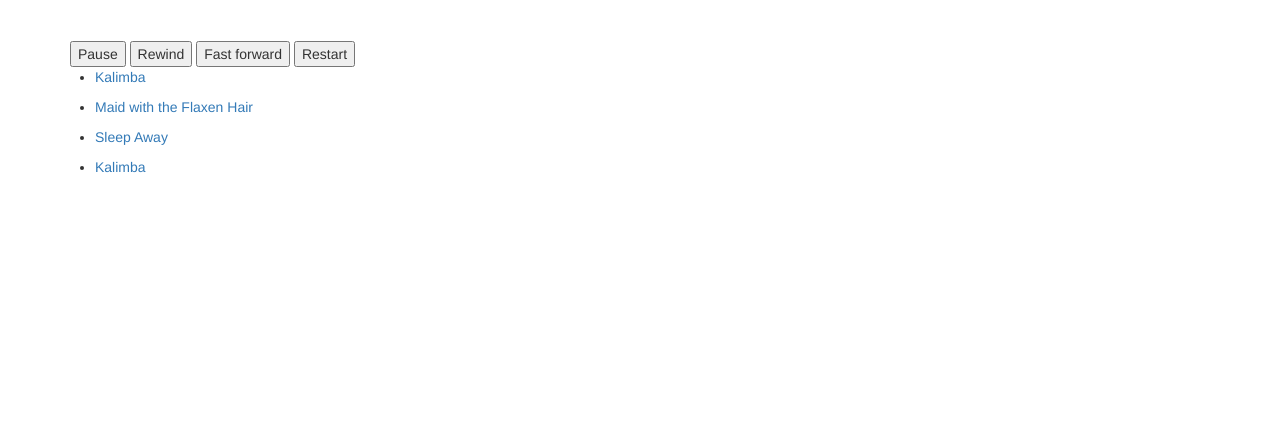
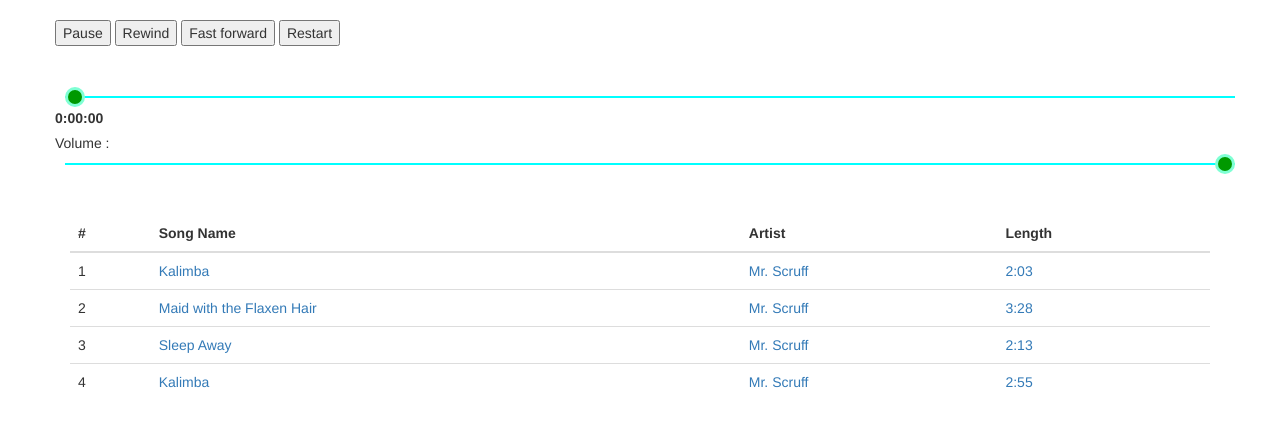
Before and after one commit to Charchit26/Just-Play, a plain HTML site: page index.html in a window 1280 px wide. Both pictures are taken after a click on the button "Play". Drawn offline with nearby package versions, Linux system fonts and the light colour scheme; some packages are replaced by stand-ins of ours.

Commit message:
added seekbar and volume

```diff
--- /dev/null
+++ b/css/style.css
@@ -0,0 +1,25 @@
+#playerDiv{
+
+}
+
+input[type="range"] {
+  -webkit-appearance: none;
+  width: 100%;
+  height: 2px;
+  background: aqua;
+  background-position: center;
+  background-repeat: no-repeat;
+  margin:10px;
+}
+
+input[type="range"]::-webkit-slider-thumb {
+  -webkit-appearance: none;
+  width: 20px;
+  height: 20px;
+  border-radius: 100%;
+  background: #009900;
+  position: relative;
+  border: 3px solid aquamarine;
+  z-index: 3;
+  cursor: pointer;
+}
--- a/index.html
+++ b/index.html
@@ -2,7 +2,7 @@
 <html>
     <head>
         <title>
-            My Space - Charchit.gq
+            Just Play
         </title>
         <script
             src="https://code.jquery.com/jquery-3.1.1.min.js"
@@ -16,37 +16,66 @@
         <!-- Latest compiled and minified JavaScript -->
         <script src="https://maxcdn.bootstrapcdn.com/bootstrap/3.3.7/js/bootstrap.min.js" integrity="sha384-Tc5IQib027qvyjSMfHjOMaLkfuWVxZxUPnCJA7l2mCWNIpG9mGCD8wGNIcPD7Txa" crossorigin="anonymous"></script>
         <script src="js/app.js"></script>
+		<link rel="stylesheet" href="css/style.css" />
     </head>
 <body ng-app=myAudioApp>
     <div ng-controller="mainCtrlr" class="container">
-		<div class="row" id="player">
+		<div class="row" id="playerDiv">
 			<div class="col-md-12 col-lg-12 col-sm-12 col-xs-12">
 				<audio id="mainAudio">
 					HTML5 audio not supported
 				</audio>
 			</div>
+			<br>
+			<button id="play" ng-click="playAudio()" ng-hide=audioPlayingFlag>
+			  Play
+			</button>
+			<button id="pause" ng-click="pauseAudio()" ng-show=audioPlayingFlag>
+			  Pause
+			</button>
+			<button ng-click="prevAudio();">
+			  Rewind
+			</button>
+			<button ng-click="nextAudio();">
+			  Fast forward
+			</button>
+			<button ng-click="restartAudio();">
+			  Restart
+			</button>
+			<br><br><br>
+			<input type="range" step="any" id="audioSeekbar" onchange="ChangeTheTime()" value="0"></input>
+			<label id="lblTime">-:--:--</label>
+			<br>
+			Volume :<input type="range" min="0" max="1" step="0.1" id="volume" onchange="ChangeVolume()">
 		</div>
 		<br><br>
-		<button id="play" ng-click="playAudio()">
-		  Play
-		</button>
-
-		<button onclick="prevAudio();">
-		  Rewind
-		</button>
-		<button onclick="nextAudio();">
-		  Fast forward
-		</button>
-		<button onclick="restartAudio();">
-		  Restart
-		</button>
-		<br>
         <div class="row">
-            <ul ng-repeat='song in songsList'>
-                <li>
-                    <a ng-click="playSound(song.url)">{{song.title}}</a>
-                </li>
-            </ul>
+			<div class="col-md-12 col-lg-12 col-sm-12 col-xs-12">
+				<table class="table table-inverse">
+				<thead>
+					<tr>
+					  <th>#</th>
+					  <th>Song Name</th>
+					  <th>Artist</th>
+					  <th>Length</th>
+					</tr>
+				</thead>
+				<tbody>
+					<tr ng-repeat='song in songsList'>
+						<td>{{$index + 1}}</td>
+						<td>
+							<a ng-click="loadAudio(song)">{{song.title}}</a>
+						</td>
+						<td>
+							<a ng-click="loadAudio(song)">{{song.artist}}</a>
+						</td>
+						<td>
+							<a ng-click="loadAudio(song)">{{song.length}}</a>
+						</td>
+					</tr>
+				</tbody>
+				</table>
+			</div>
         </div>
     </div>
 </body>
--- a/js/app.js
+++ b/js/app.js
@@ -2,60 +2,58 @@ var myAudioApp=angular.module('myAudioApp',[]);
 
 myAudioApp.controller('mainCtrlr',function($scope){
    $scope.songsList= [{
-                        id: "1",
 						title: 'Kalimba',
 						artist: 'Mr. Scruff',
-						url: 'C:/Users/Public/Music/Sample Music/Kalimba.mp3'
+						url: 'C:/Users/Public/Music/Sample Music/Kalimba.mp3',
+						length: '2:03'
                      },
                      {
-                        id: "1",
 						title: 'Maid with the Flaxen Hair',
 						artist: 'Mr. Scruff',
-						url: 'C:/Users/Public/Music/Sample Music/Maid with the Flaxen Hair.mp3'
+						url: 'C:/Users/Public/Music/Sample Music/Maid with the Flaxen Hair.mp3',
+						length: '3:28'
                      },
                      {
-                        id: "1",
 						title: 'Sleep Away',
 						artist: 'Mr. Scruff',
-						url: 'C:/Users/Public/Music/Sample Music/Sleep Away.mp3'
+						url: 'C:/Users/Public/Music/Sample Music/Sleep Away.mp3',
+						length: '2:13'
                      },
                      {
-                        id: "1",
 						title: 'Kalimba',
 						artist: 'Mr. Scruff',
-						url: 'C:/Users/Public/Music/Sample Music/Kalimba.mp3'
+						url: 'C:/Users/Public/Music/Sample Music/Kalimba.mp3',
+						length: '2:55'
                      }];
-	$scope.playSound=function(input){
-		console.log("You just clicked for url : "+input);
-        $scope.audioURL=input;
+
+	var mainAudio = document.getElementById('mainAudio');
+	$scope.audioPlayingFlag=false;
+	// $scope.seekbar = document.getElementById("audioSeekBar");
+
+	$scope.loadAudio=function(input){
+		console.log("You just clicked for url : "+input.url);
+        $scope.audioURL=input.url;
+		$scope.currentIndex = getIndexOf($scope.songsList, input.url, 'url');
+		UpdateTheTime();
+		$scope.playAudio();
     };
 
 	var currentFile = "";
     $scope.playAudio = function(){
             // Check for audio element support.
             if (window.HTMLAudioElement) {
-				console.log("SDfs")
                 try {
-					var audioURL='C:/Users/Public/Music/Sample Music/Kalimba.mp3';
-                    var oAudio = document.getElementById('mainAudio');
-                    var btn = document.getElementById('play');
-                    //var audioURL = document.getElementById('audiofile');
-
-                    //Skip loading if current file hasn't changed.
-                    if (audioURL !== currentFile) {
-                        oAudio.src = audioURL;
-                        currentFile = audioURL;
+					if($scope.audioURL=='' || angular.isUndefined($scope.audioURL)){
+						$scope.loadAudio($scope.songsList[0]);
+					}
+					//Skip loading if current file hasn't changed.
+                    if ($scope.audioURL !== currentFile) {
+                        mainAudio.src = $scope.audioURL;
+                        currentFile = $scope.audioURL;
                     }
 
-                    // Tests the paused attribute and set state.
-                    if (oAudio.paused) {
-                        oAudio.play();
-                        btn.textContent = "Pause";
-                    }
-                    else {
-                        oAudio.pause();
-                        btn.textContent = "Play";
-                    }
+					mainAudio.play();
+					$scope.audioPlayingFlag=true;
                 }
                 catch (e) {
                     // Fail silently but show in F12 developer tools console
@@ -64,12 +62,82 @@ myAudioApp.controller('mainCtrlr',function($scope){
             }
         }
 
+	$scope.pauseAudio = function(){
+		mainAudio.pause();
+		$scope.audioPlayingFlag=false;
+	};
+
+	$scope.prevAudio = function(){
+		mainAudio.pause();
+		if($scope.currentIndex > 0){
+			$scope.loadAudio($scope.songsList[$scope.currentIndex-1]);
+		}
+		else{
+			//reload the current track
+			$scope.loadAudio($scope.songsList[0]);
+		}
+	};
+
+	$scope.nextAudio = function(){
+		mainAudio.pause();
+		if($scope.currentIndex < $scope.songsList.length){
+			$scope.loadAudio($scope.songsList[$scope.currentIndex+1]);
+		}
+		else{
+			//loop play list
+			console.log("Play list finished, Starting from the beginning");
+			$scope.loadAudio($scope.songsList[0]);
+		}
+	};
+
+		// Fired when an audio is finished playing
+	mainAudio.addEventListener('ended',function(){
+		console.log("Audio finished playing, switching to next one in the list");
+		mainAudio.pause();
+		if($scope.currentIndex < $scope.songsList.length){
+			$scope.loadAudio($scope.songsList[$scope.currentIndex+1]);
+		}
+		else{
+			//loop play list
+			console.log("Play list finished, Starting from the beginning");
+			$scope.loadAudio($scope.songsList[0]);
+		}
+    });
+
+	mainAudio.addEventListener('timeupdate', UpdateTheTime, false);
+	mainAudio.addEventListener('durationchange', SetSeekBar, false);
+	volume.value = mainAudio.volume;
+
+	// fires when page loads, it sets the min and max range of the video
+
+    function SetSeekBar() {
+       audioSeekbar.min = 0;
+       audioSeekbar.max = mainAudio.duration;
+    }
+
+    // fires when seekbar is changed
+
+	function UpdateTheTime() {
+	   var sec = mainAudio.currentTime;
+	   var h = Math.floor(sec / 3600);
+	   sec = sec % 3600;
+	   var min = Math.floor(sec / 60);
+	   sec = Math.floor(sec % 60);
+	   if (sec.toString().length < 2) sec = "0" + sec;
+	   if (min.toString().length < 2) min = "0" + min;
+	   document.getElementById('lblTime').innerHTML = h + ":" + min + ":" + sec;
+	   audioSeekbar.min = mainAudio.startTime;
+	   audioSeekbar.max = mainAudio.duration;
+	   audioSeekbar.value = mainAudio.currentTime;
+       }
+
+			// Rewinds the audio file by 30 seconds.
 	function rewindAudio() {
              // Check for audio element support.
             if (window.HTMLAudioElement) {
                 try {
-                    var oAudio = document.getElementById('myaudio');
-                    oAudio.currentTime -= 30.0;
+                    var mainAudio = document.getElementById('myaudio');
+                    mainAudio.currentTime -= 30.0;
                 }
                 catch (e) {
                     // Fail silently but show in F12 developer tools console
@@ -79,14 +147,13 @@ myAudioApp.controller('mainCtrlr',function($scope){
         }
 
              // Fast forwards the audio file by 30 seconds.
-
-        function forwardAudio() {
+    function forwardAudio() {
 
              // Check for audio element support.
             if (window.HTMLAudioElement) {
                 try {
-                    var oAudio = document.getElementById('myaudio');
-                    oAudio.currentTime += 30.0;
+                    var mainAudio = document.getElementById('myaudio');
+                    mainAudio.currentTime += 30.0;
                 }
                 catch (e) {
                     // Fail silently but show in F12 developer tools console
@@ -96,13 +163,12 @@ myAudioApp.controller('mainCtrlr',function($scope){
         }
 
              // Restart the audio file to the beginning.
-
-        function restartAudio() {
+    function restartAudio() {
              // Check for audio element support.
             if (window.HTMLAudioElement) {
                 try {
-                    var oAudio = document.getElementById('myaudio');
-                    oAudio.currentTime = 0;
+                    var mainAudio = document.getElementById('myaudio');
+                    mainAudio.currentTime = 0;
                 }
                 catch (e) {
                     // Fail silently but show in F12 developer tools console
@@ -110,4 +176,29 @@ myAudioApp.controller('mainCtrlr',function($scope){
                }
             }
         }
+
+	function getIndexOf(arr, val, prop) {
+      var l = arr.length,
+        k = 0;
+      for (k = 0; k < l; k = k + 1) {
+        if (arr[k][prop] === val) {
+          return k;
+        }
+      }
+      return false;
+    }
 });
+
+function ChangeTheTime() {
+		mainAudio.currentTime = audioSeekbar.value;
+	}
+ function ChangeVolume() {
+	var myVol = volume.value;
+	mainAudio.volume = myVol;
+	if (myVol == 0) {
+	   mainAudio.muted = true;
+	}
+	else {
+	   mainAudio.muted = false;
+	}
+}
```
